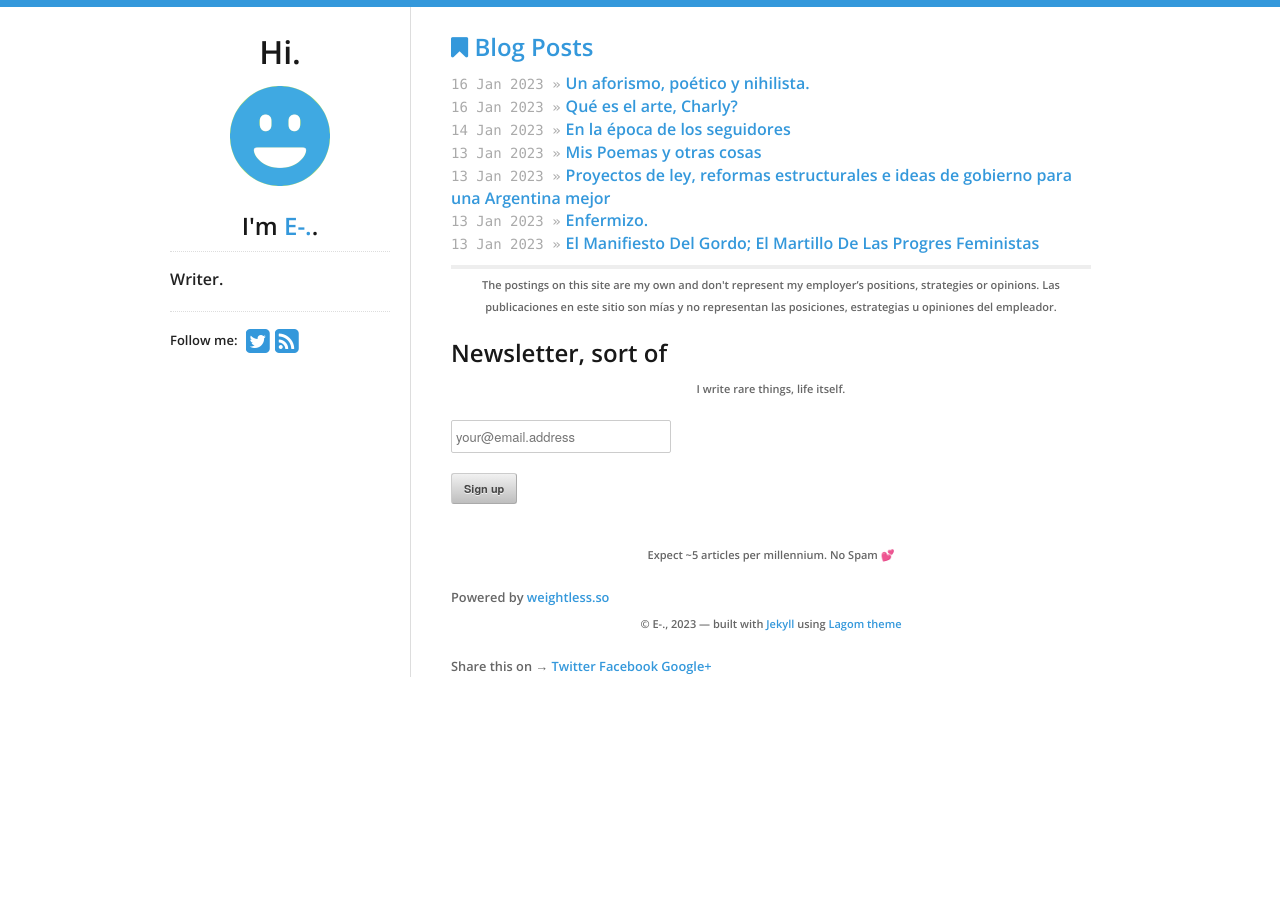
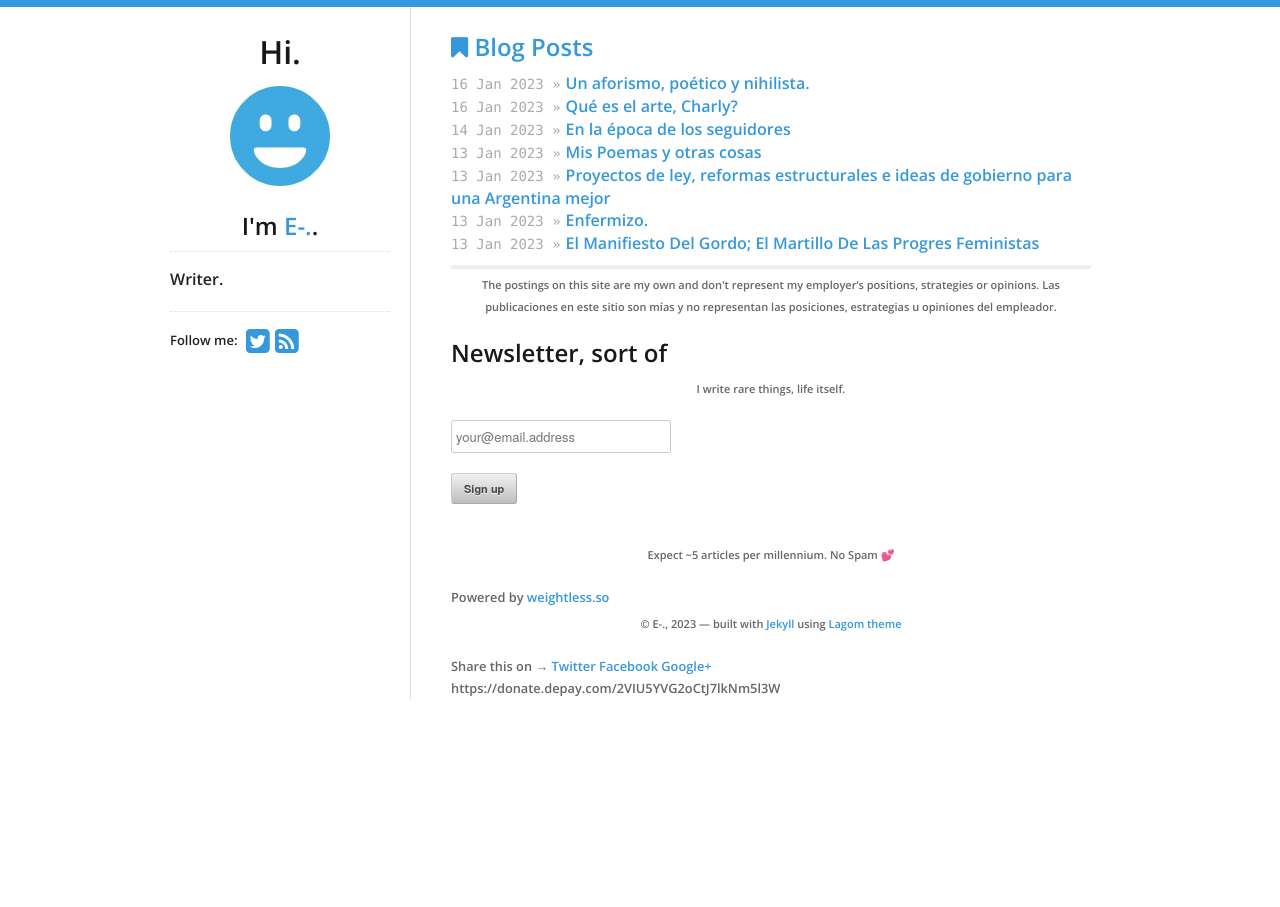
Before and after one commit to Mercyletter/ok, a Jekyll site: the page built from index.html, in a window 1280 px wide. Built offline with Jekyll 4.4.1, drawn with Linux system fonts in a browser that asks for light colours; part of the change alters nothing that is shown.

Commit message:
Update default.html

```diff
--- a/_layouts/default.html
+++ b/_layouts/default.html
@@ -30,6 +30,7 @@
       <div class="footer">
       {% include footer.html %}
       {% include share.html %}
+        https://donate.depay.com/2VIU5YVG2oCtJ7lkNm5l3W
       </div>
     </div>
   </div>
```
